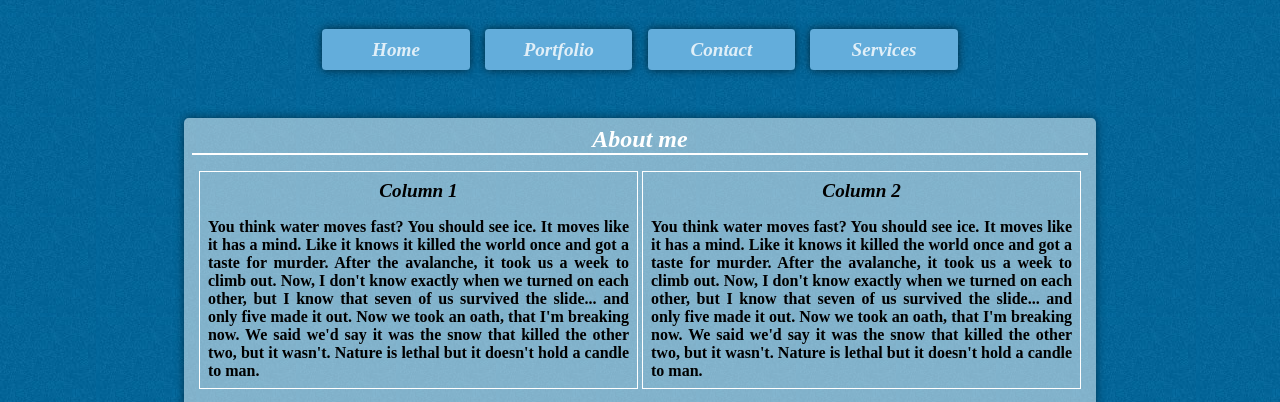
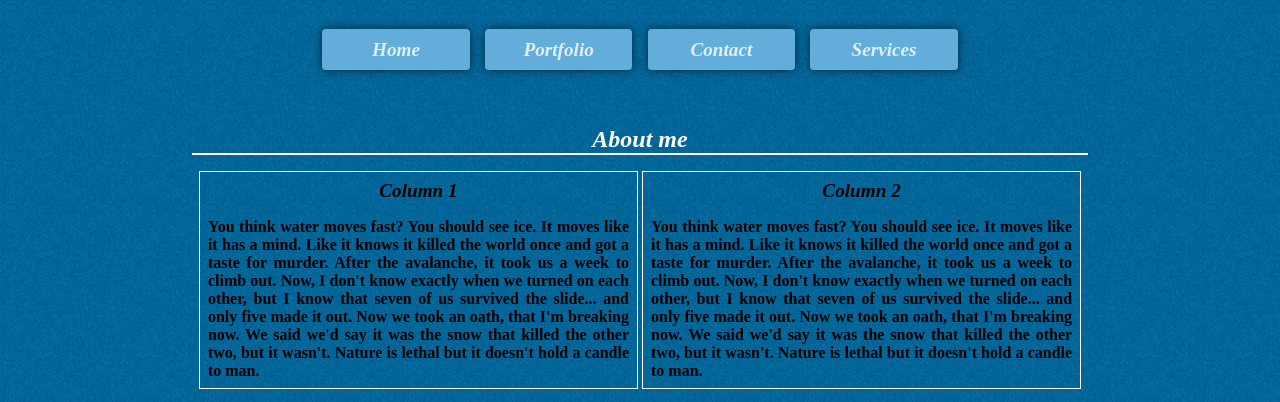
Before and after one commit to alejandro-92/Responsive-template, a plain HTML site: page about.html in a window 1280 px wide. Shown: the part 183-585 px from the top of the page. Drawn offline with Linux system fonts and the light colour scheme.

Commit message:
eliminacion del background del section about en about.html

```diff
--- a/css/styles.css
+++ b/css/styles.css
@@ -273,9 +273,7 @@ p#list_description{
 }
 
 section#about{
-	background-color: rgba(255,255,255,.5);
 	border-radius: .3em;
-	box-shadow: 0 0 10px rgba(0,0,0,.5);
 	margin: 0 auto;
 	margin-bottom: 3em;
 	margin-top: 3em;
```
